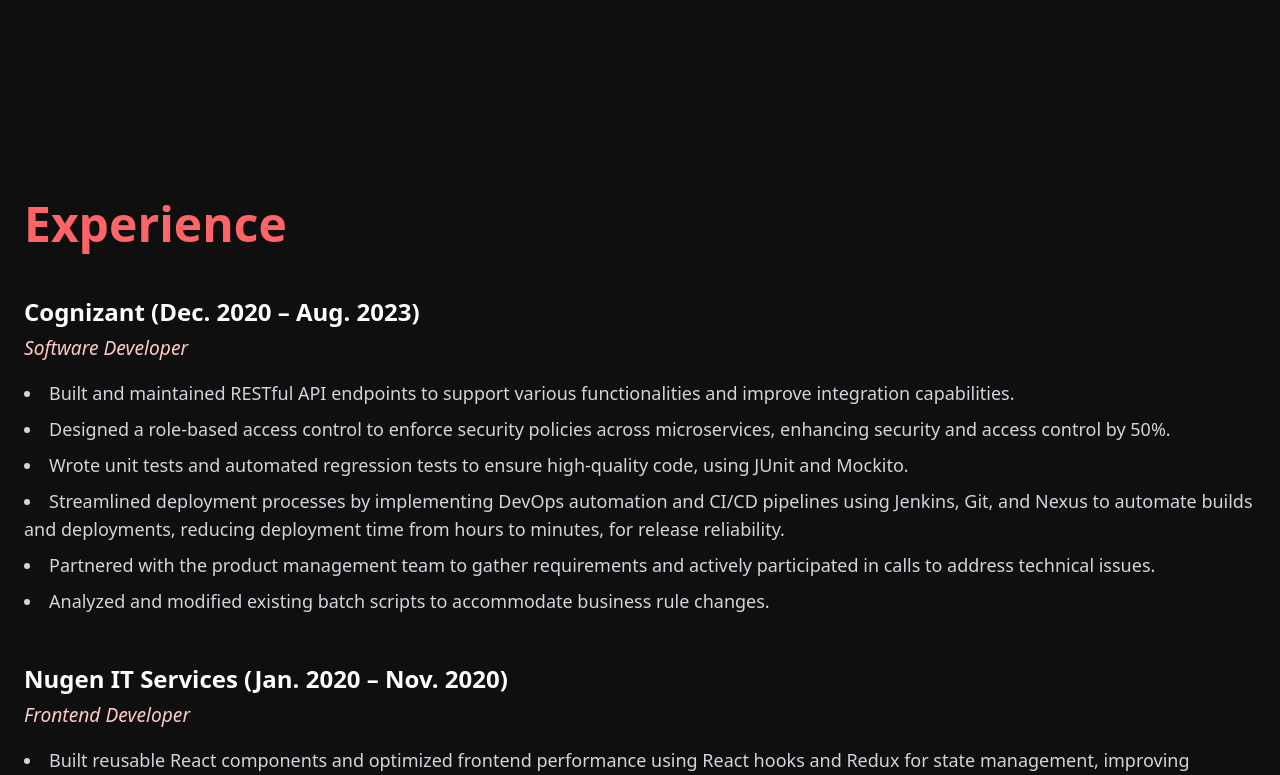
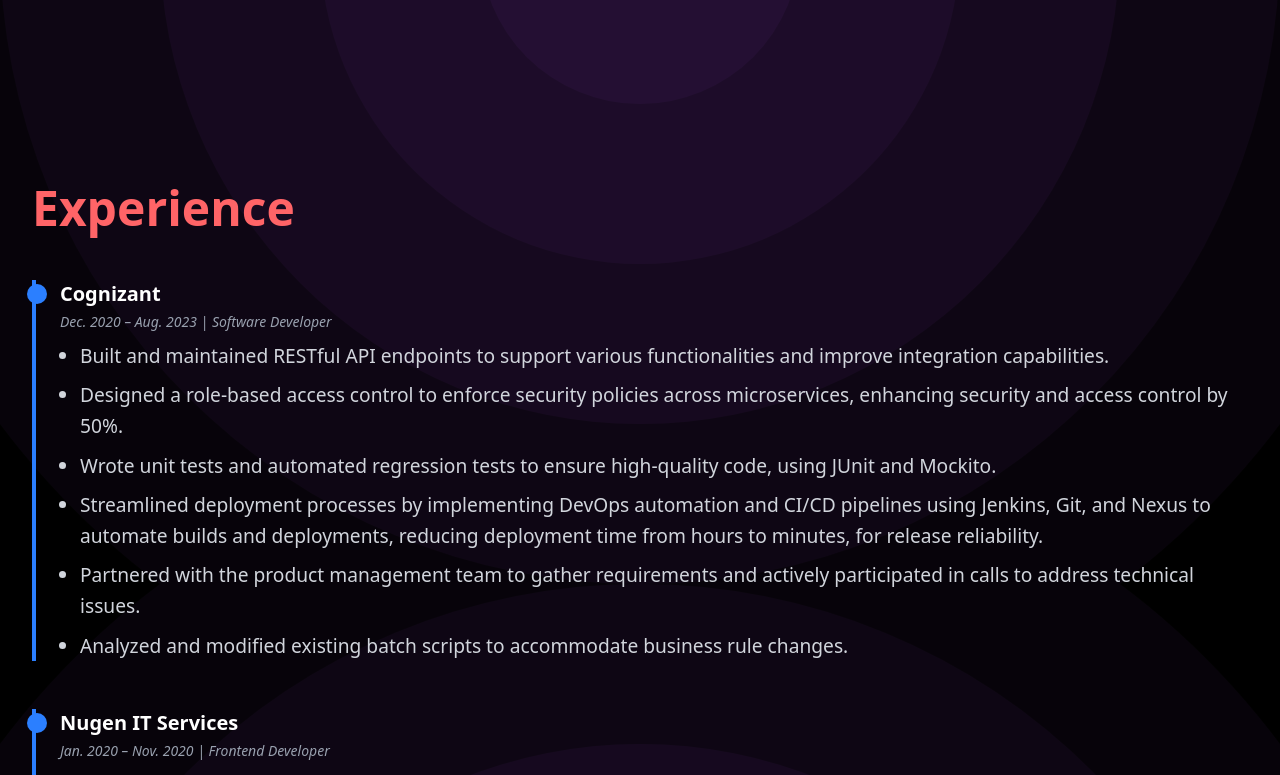
Before and after one commit to Chhabra-Jatin/portfolio-website, a React (Vite) app: page / in a window 1280 px wide. Shown: the part 696-1471 px from the top of the page. Built offline with nearby package versions, Linux system fonts and the light colour scheme.

Commit message:
Updated UI

```diff
--- a/src/Portfolio.jsx
+++ b/src/Portfolio.jsx
@@ -64,7 +64,8 @@
 
   const experienceData = [
     {
-      title: "Cognizant (Dec. 2020 – Aug. 2023)",
+      title: "Cognizant",
+      duration: "Dec. 2020 – Aug. 2023",
       role: "Software Developer",
       details: [
         "Built and maintained RESTful API endpoints to support various functionalities and improve integration capabilities.",
@@ -76,7 +77,8 @@
       ]
     },
     {
-      title: "Nugen IT Services (Jan. 2020 – Nov. 2020)",
+      title: "Nugen IT Services",
+      duration: "Jan. 2020 – Nov. 2020",
       role: "Frontend Developer",
       details: [
         "Built reusable React components and optimized frontend performance using React hooks and Redux for state management, improving application performance and reducing load times by 20%.",
@@ -146,7 +148,16 @@
   ];
 
   return (
-    <div className="relative min-h-screen bg-[#0f0f0f] text-white overflow-x-hidden font-sans text-[1.2rem] leading-relaxed">
+    <div className="relative min-h-screen bg-[#0f0f0f] text-white overflow-x-hidden font-sans text-[1.2rem] leading-relaxed"
+    style={{
+        backgroundColor: '#000000',
+        backgroundImage: "url('/portfolio-website/bullseye-gradient.svg')",
+        backgroundRepeat: 'no-repeat',
+        backgroundSize: 'cover',
+        backgroundAttachment: 'fixed',
+        backgroundPosition: 'center center'
+      }}>
+
       <div className="absolute top-0 left-0 w-full h-screen pointer-events-none z-0">
         {techIcons.map(({ icon, x, y, delay }) => (
           <motion.img
@@ -205,27 +216,37 @@
       </section>
 
       {/* Experience Section */}
-      <motion.section
-        ref={experienceRef}
-        initial={{ opacity: 0, y: 50 }}
+      <section id="experience" className="px-4 sm:px-6 lg:px-8 py-20 max-w-7xl mx-auto relative z-10">
+        <motion.h2
+          initial={{ opacity: 0, y: 20 }}
           whileInView={{ opacity: 1, y: 0 }}
-        transition={{ duration: 0.8 }}
-        viewport={{ once: true, amount: 0.3 }}
-        className="px-6 py-24 max-w-7xl mx-auto"
+          transition={{ duration: 0.6 }}
+          className="text-5xl font-bold text-red-400 mb-12"
         >
-        <h2 className="text-5xl font-bold text-red-400 mb-12">Experience</h2>
+          Experience
+        </motion.h2>
+        <div className="space-y-12">
           {experienceData.map((exp, i) => (
-          <div key={i} className="mb-12">
-            <h3 className="text-2xl font-bold mb-1">{exp.title}</h3>
-            <p className="italic text-red-200 mb-4">{exp.role}</p>
-            <ul className="list-disc list-inside space-y-2 text-lg text-gray-300">
+            <motion.div
+              key={i}
+              initial={{ opacity: 0, y: 30 }}
+              whileInView={{ opacity: 1, y: 0 }}
+              viewport={{ once: true }}
+              transition={{ duration: 0.5, delay: i * 0.2 }}
+              className="relative border-l-4 border-blue-500 pl-6"
+            >
+              <div className="absolute -left-[9px] top-1 w-5 h-5 bg-blue-500 rounded-full"></div>
+              <h3 className="text-xl font-bold text-white mb-1">{exp.title}</h3>
+              <p className="text-sm text-gray-400 mb-2 italic">{exp.duration} | {exp.role}</p>
+              <ul className="list-disc pl-5 text-gray-300 space-y-2">
                 {exp.details.map((item, idx) => (
                   <li key={idx}>{item}</li>
                 ))}
               </ul>
+            </motion.div>
+          ))}
         </div>
-        ))}
-      </motion.section>
+      </section>
 
       {/* Projects Section */}
       <motion.section
@@ -242,7 +263,7 @@
           {projects.map((project, i) => (
             <motion.div
               key={i}
-              className="relative h-64 group [perspective:1000px] rounded-xl shadow-lg border border-gray-700"
+              className="relative h-80 group rounded-2xl shadow-2xl border border-blue-700 bg-gradient-to-br from-[#000000] to-[#000000] overflow-hidden transform transition duration-500 hover:scale-[1.03] hover:shadow-blue-500/30"
               initial={{ opacity: 0, y: 30 }}
               whileInView={{ opacity: 1, y: 0 }}
               transition={{ duration: 0.6, delay: i * 0.1 }}
@@ -309,7 +330,7 @@
       </section>
 
       {/* Contact Section */}
-      <section id="contact" className="py-20 bg-gray-800/30 relative">
+      <section id="contact" className="py-20 relative">
         <div className="container mx-auto px-6 text-center">
           <motion.div
             initial={{ opacity: 0 }}
@@ -425,7 +446,7 @@
       )}
 
       {/* Footer */}
-      <footer className="py-8 border-t border-gray-800 text-center">
+      <footer className="py-8 text-center">
         <div className="container mx-auto px-6">
           <p className="text-gray-400">
             &copy; {new Date().getFullYear()} [Jatin Chhabra]. All rights reserved.
```
Also changed, not shown: public/bullseye-gradient.svg (added), public/cornered-stairs.svg (added). Lines whose indentation alone changed are shown as unchanged.
